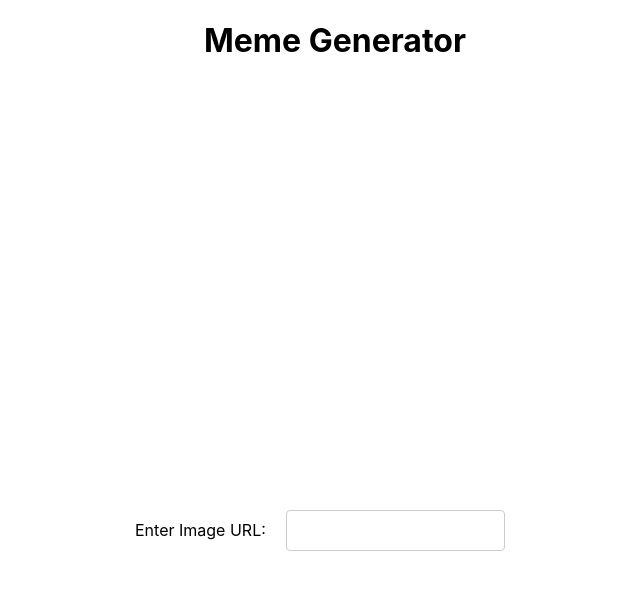
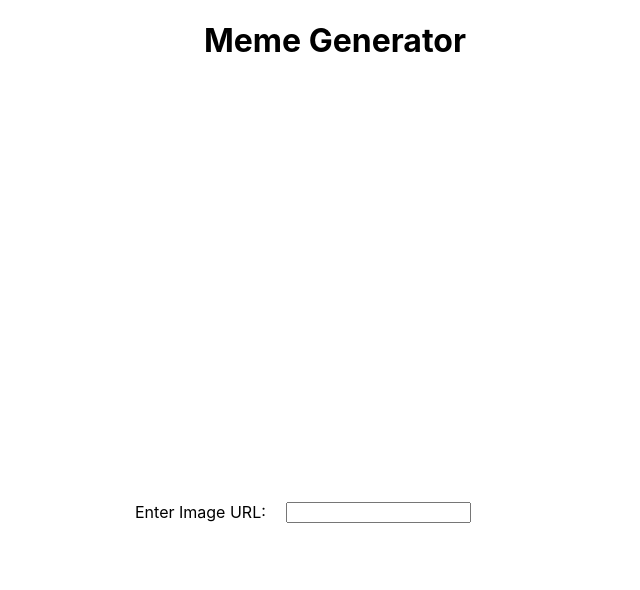
Before and after one commit to Yahsflame/meme-generator, a React (Create React App) app: page / in a window 1280 px wide. Shown: the top 590 px of the page, without its empty margins (305-945 px from the left). Built offline with nearby package versions, Linux system fonts and the light colour scheme.

Commit message:
Cleaning up code.

```diff
--- a/src/components/ImageEditor/ImageEditor.css
+++ b/src/components/ImageEditor/ImageEditor.css
@@ -41,6 +41,7 @@
   align-items: center;
 }
 
+// We don\'t want to apply the same styles to #textColor so users can see the color swatch
 input:not(#textColor) {
   padding: 12px 20px;
   margin: 8px 0;
@@ -50,6 +51,8 @@ input:not(#textColor) {
   box-sizing: border-box;
 }
 
+// Had to use an important here to override the margin being applied to other inputs
+// Tried to use the not selector like above, but still bled through
 .css--main-app_inputs_mirror label input {
   margin: 0 !important;
   pointer-events: all;
--- a/src/components/ImageEditor/ImageEditor.tsx
+++ b/src/components/ImageEditor/ImageEditor.tsx
@@ -11,13 +11,19 @@ interface ImageEditorProps {
 
 const ImageEditor: React.FC<ImageEditorProps> = ({ onImageChange }) => {
   const [imageUrl, setImageUrl] = useState('');
-  const [crop, setCrop] = useState<Area>({ x: 0, y: 0, width: 1, height: 1 });
-  const [rotation, setRotation] = useState<number>(0);
-  const [zoom, setZoom] = useState<number>(1);
   const [textTop, setTextTop] = useState<string>('');
   const [textBottom, setTextBottom] = useState<string>('');
   const [textColor, setTextColor] = useState<string>('#ffffff');
   const [mirror, setMirror] = useState<boolean>(false);
+  const [rotation, setRotation] = useState<number>(0);
+  const [crop, setCrop] = useState<Area>({ x: 0, y: 0, width: 1, height: 1 });
+  const [zoom, setZoom] = useState<number>(1);
+
+  const handleImageInputChange = (e: ChangeEvent<HTMLInputElement>) => {
+    const newImageUrl = e.target.value;
+    setImageUrl(newImageUrl);
+    onImageChange(newImageUrl);
+  };
 
   const handleMirrorChange = () => {
     setMirror((prevMirror) => !prevMirror);
@@ -29,24 +35,6 @@ const ImageEditor: React.FC<ImageEditorProps> = ({ onImageChange }) => {
 
   const handleTextColorChange = (e: ChangeEvent<HTMLInputElement>) => {
     setTextColor(e.target.value);
-  };
-
-  const onCropChange = (newCrop: Point) => {
-    setCrop((prevCrop) => ({
-      ...prevCrop,
-      x: newCrop.x,
-      y: newCrop.y,
-    }));
-  };
-
-  const onZoomChange = (newZoom: number) => {
-    setZoom(newZoom);
-  };
-
-  const handleImageInputChange = (e: ChangeEvent<HTMLInputElement>) => {
-    const newImageUrl = e.target.value;
-    setImageUrl(newImageUrl);
-    onImageChange(newImageUrl);
   };
 
   const handleRotationChange = (e: ChangeEvent<HTMLInputElement>) => {
@@ -69,6 +57,18 @@ const ImageEditor: React.FC<ImageEditorProps> = ({ onImageChange }) => {
 
   const handleTextBottomChange = (newTextBottom: string) => {
     setTextBottom(newTextBottom);
+  };
+
+  const onCropChange = (newCrop: Point) => {
+    setCrop((prevCrop) => ({
+      ...prevCrop,
+      x: newCrop.x,
+      y: newCrop.y,
+    }));
+  };
+
+  const onZoomChange = (newZoom: number) => {
+    setZoom(newZoom);
   };
 
   return (
@@ -98,6 +98,7 @@ const ImageEditor: React.FC<ImageEditorProps> = ({ onImageChange }) => {
           />
         </div>
 
+        {/* We want to hide the form for inputs until the image has been loaded in */}
         {imageUrl && (
           <>
             <div className='css--main-app_inputs_rotation'>
--- a/src/components/OutputArea/OutputArea.css
+++ b/src/components/OutputArea/OutputArea.css
@@ -1,12 +1 @@
-.css--main-app {
-  display: flex;
-  align-items: center;
-  flex-direction: column;
-}
-
-.css--main-app_image-viewer {
-  width: 400px;
-  height: 400px;
-  position: relative;
-  overflow: hidden;
-}
+//Created simply to show structure and in case anything needed to be broken out specifically
--- a/src/components/TextEditor/TextEditor.css
+++ b/src/components/TextEditor/TextEditor.css
@@ -1,12 +1 @@
-.css--main-app {
-  display: flex;
-  align-items: center;
-  flex-direction: column;
-}
-
-.css--main-app_image-viewer {
-  width: 400px;
-  height: 400px;
-  position: relative;
-  overflow: hidden;
-}
+//Created simply to show structure and in case anything needed to be broken out specifically
```
Lines whose indentation alone changed are shown as unchanged.
